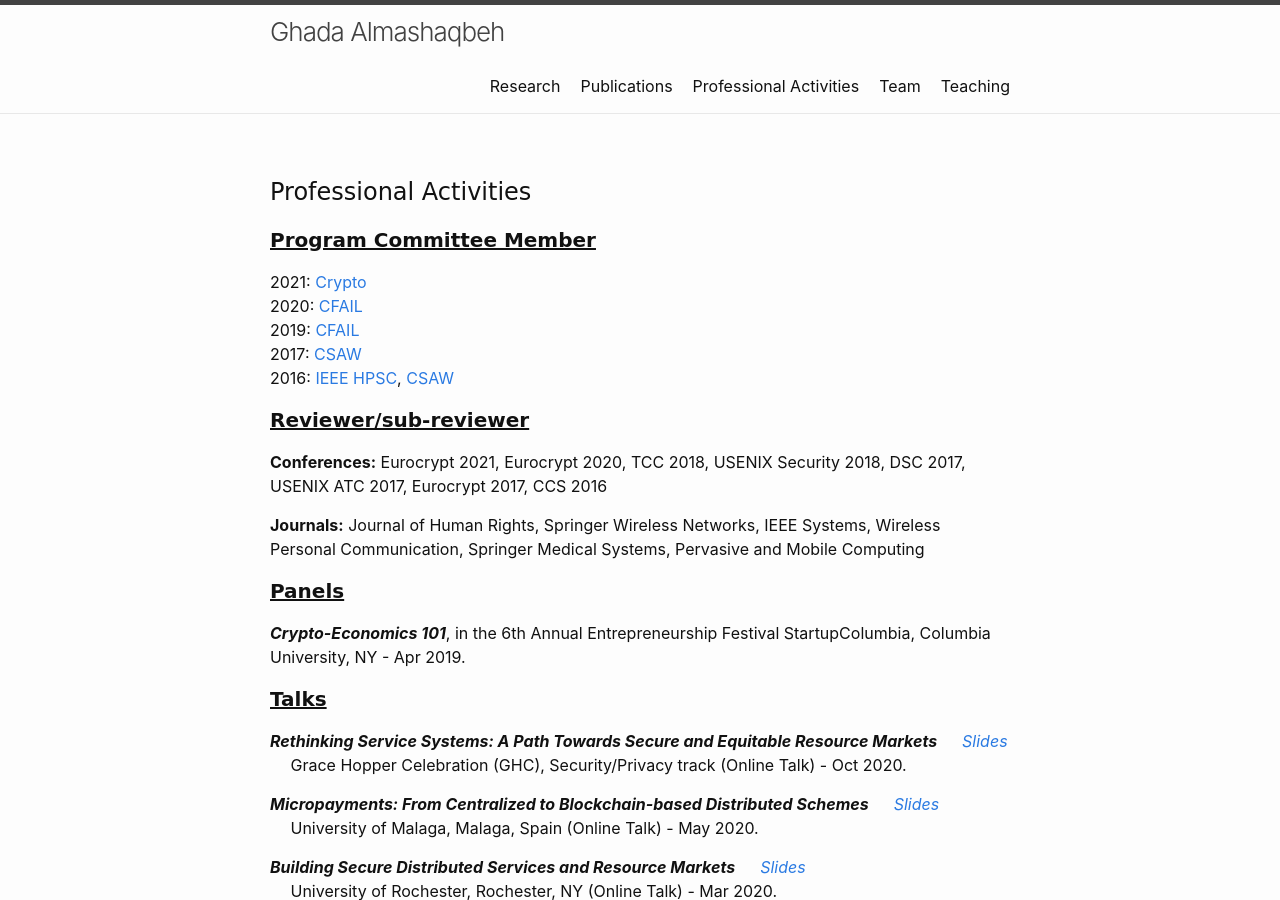
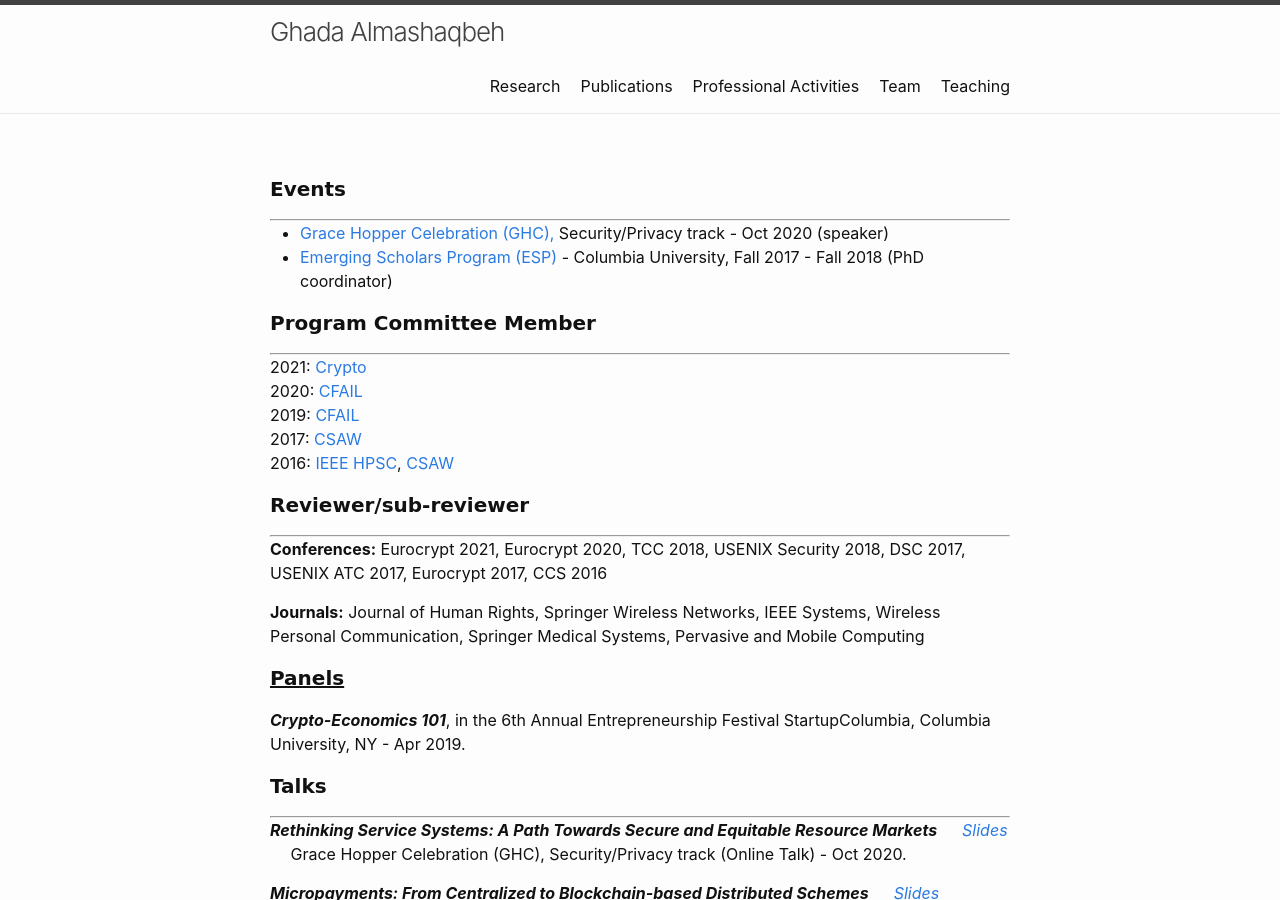
Before and after one commit to GhadaAlmashaqbeh/GhadaAlmashaqbeh.github.io, a Jekyll site: the page built from 03-talks.md, in a window 1280 px wide and 900 px high. Built offline with Jekyll 4.4.1, drawn with Linux system fonts in a browser that asks for light colours.

Commit message:
add professional activities

```diff
--- a/03-talks.md
+++ b/03-talks.md
@@ -4,9 +4,14 @@ title: Professional Activities
 permalink: /activities/
 ---
 
-<h1 style="font-family: 'Comic Sans MS'">Professional Activities</h1>
+<h4 style="font-family: 'Comic Sans MS'"><b>Events</b></h4>
+---------------------------------------
 
-<h4 style="font-family: 'Comic Sans MS'"><u><b>Program Committee Member</b></u></h4>
+* [Grace Hopper Celebration (GHC),](https://ghc.anitab.org/) Security/Privacy track - Oct 2020 (speaker)
+* [Emerging Scholars Program (ESP)](https://www.cs.columbia.edu/esp/) - Columbia University, Fall 2017 - Fall 2018 (PhD coordinator)
+
+<h4 style="font-family: 'Comic Sans MS'"><b>Program Committee Member</b></h4>
+---------------------------------------
 
 2021: [Crypto](https://crypto.iacr.org/2021/) <br/>
 2020: [CFAIL](https://www.cfail.org/cfail-2020) <br/>
@@ -15,7 +20,8 @@ permalink: /activities/
 2016: [IEEE HPSC](https://csis.pace.edu/BigDataSecurity/BigDataSecurity2016/hpsccommittee.htm), [CSAW](https://engineering.nyu.edu/events/2016/11/10/csaw-16) <br/>
 
 
-<h4 style="font-family: 'Comic Sans MS'"><u><b>Reviewer/sub-reviewer</b></u></h4>
+<h4 style="font-family: 'Comic Sans MS'"><b>Reviewer/sub-reviewer</b></h4>
+---------------------------------------
 
 **Conferences:** Eurocrypt 2021, Eurocrypt 2020, TCC 2018, USENIX Security 2018, DSC 2017, USENIX ATC 2017, Eurocrypt 2017, CCS 2016 <br/>
 
@@ -25,7 +31,8 @@ permalink: /activities/
 <h4 style="font-family: 'Comic Sans MS'"><u><b>Panels</b></u></h4>
 ***Crypto-Economics 101***, in the 6th Annual Entrepreneurship Festival StartupColumbia, Columbia University, NY - Apr 2019.
 
-<h4 style="font-family: 'Comic Sans MS'"><u><b>Talks</b></u></h4>
+<h4 style="font-family: 'Comic Sans MS'"><b>Talks</b></h4>
+---------------------------------------
 
 ***Rethinking Service Systems: A Path Towards Secure and Equitable Resource Markets*** &emsp; [_Slides_](../slides/ghc-2020-talk.pdf)<br/>
 &emsp; Grace Hopper Celebration (GHC), Security/Privacy track (Online Talk) - Oct 2020.
```
